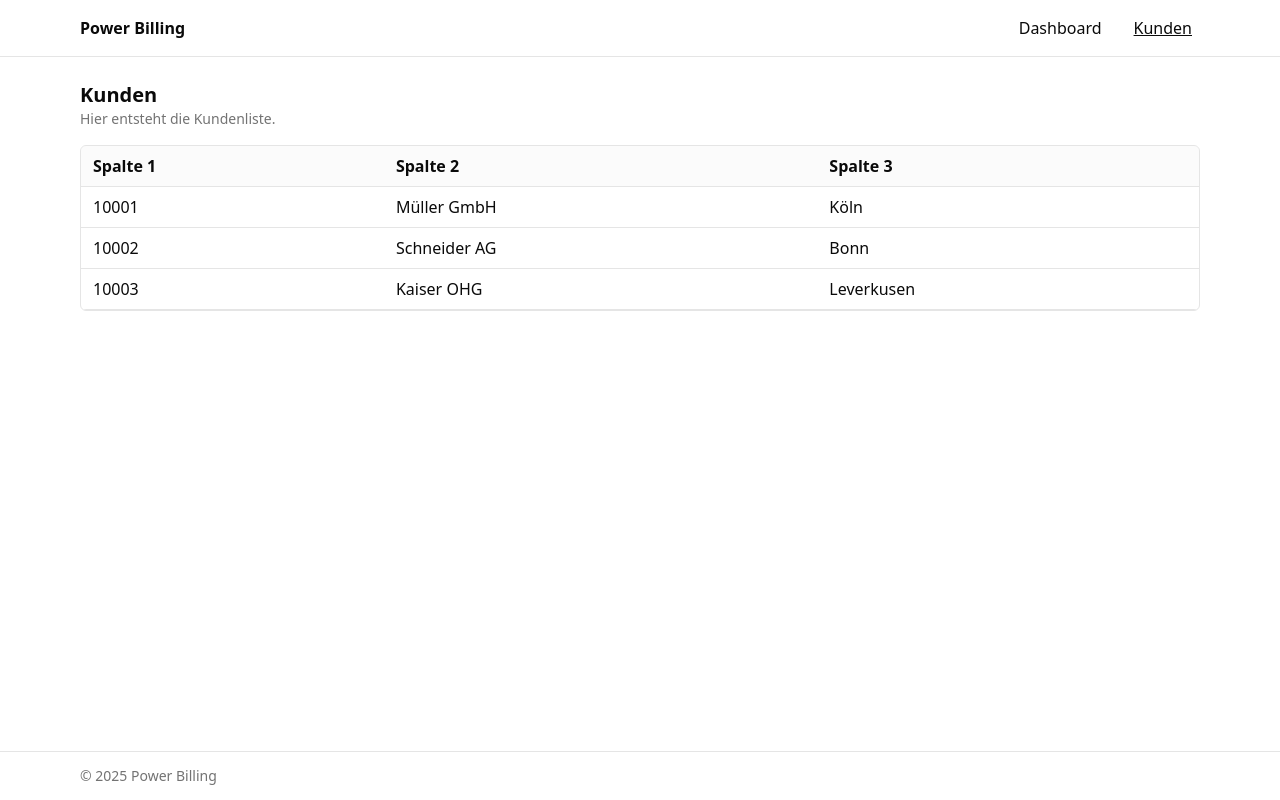
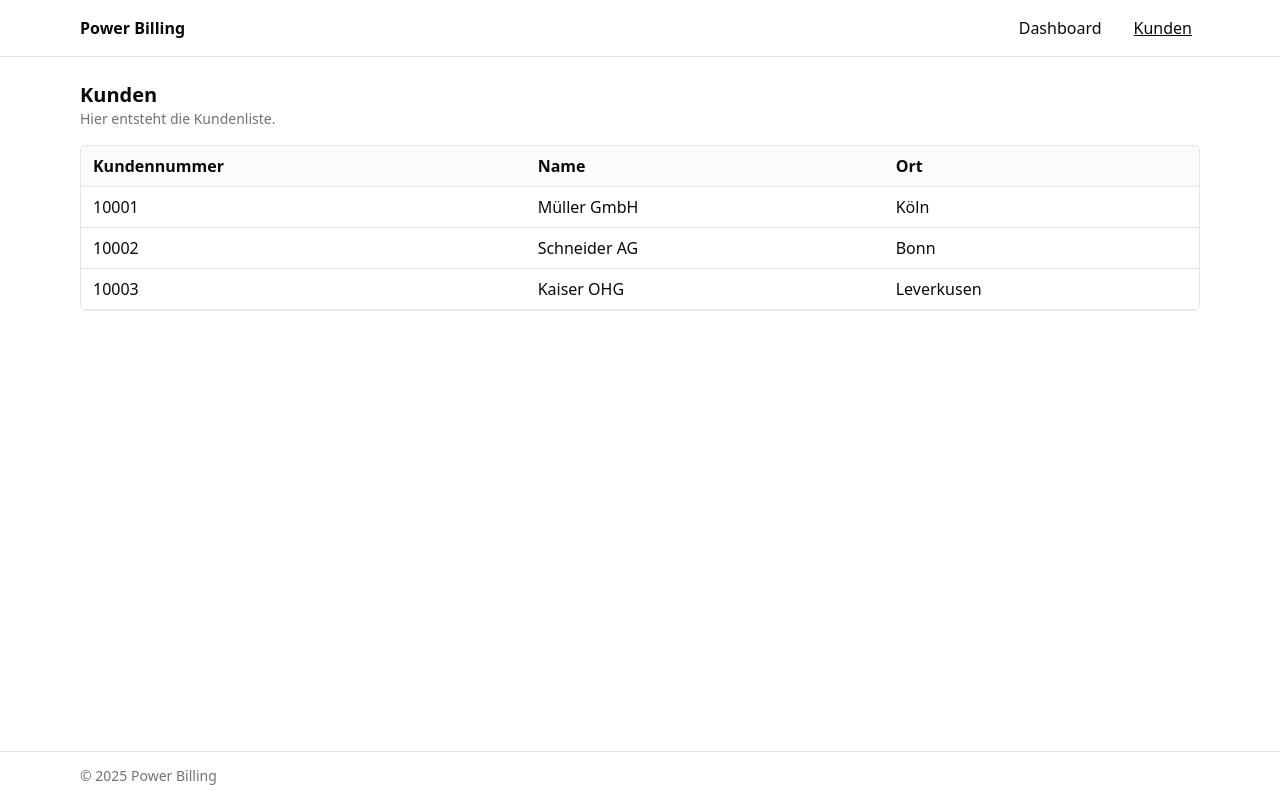
Before and after one commit to Anil31/power-billing-frontend, a React (Vite) app: page /kunden in a window 1280 px wide. Built offline with nearby package versions, Linux system fonts and the light colour scheme.

Commit message:
Überschriften hinzugefügt

```diff
--- a/src/features/customers/table/CustomersTable.tsx
+++ b/src/features/customers/table/CustomersTable.tsx
@@ -3,28 +3,29 @@ import { Customer } from "@/features/customers/types";
 type Props = { data: Customer[] };
 
 export default function CustomersTable({ data }: Props) {
+  const isEmpty = !data || data.length === 0;
+
   return (
     <div className="border rounded-md overflow-hidden">
       <table className="w-full border-collapse">
         <thead>
-          {/* F15: Header benennen wir im nächsten Schritt korrekt */}
           <tr className="bg-muted/40 text-left border-b">
-            <th className="py-2 px-3">Spalte 1</th>
-            <th className="py-2 px-3">Spalte 2</th>
-            <th className="py-2 px-3">Spalte 3</th>
+            <th scope="col" className="py-2 px-3">Kundennummer</th>
+            <th scope="col" className="py-2 px-3">Name</th>
+            <th scope="col" className="py-2 px-3">Ort</th>
           </tr>
         </thead>
+
         <tbody>
-          {(!data || data.length === 0) ? (
+          {isEmpty ? (
             <tr>
-              <td className="py-6 px-3 text-sm italic text-muted-foreground" colSpan={3}>
+              <td colSpan={3} className="py-6 px-3 text-sm italic text-muted-foreground">
                 Keine Daten vorhanden
               </td>
             </tr>
           ) : (
             data.map((c) => (
               <tr key={c.id} className="border-b">
-                {/* Reihenfolge passt schon für F15: Kundennummer, Name, Ort */}
                 <td className="py-2 px-3">{c.customerNo}</td>
                 <td className="py-2 px-3">{c.name}</td>
                 <td className="py-2 px-3">{c.city}</td>
```
